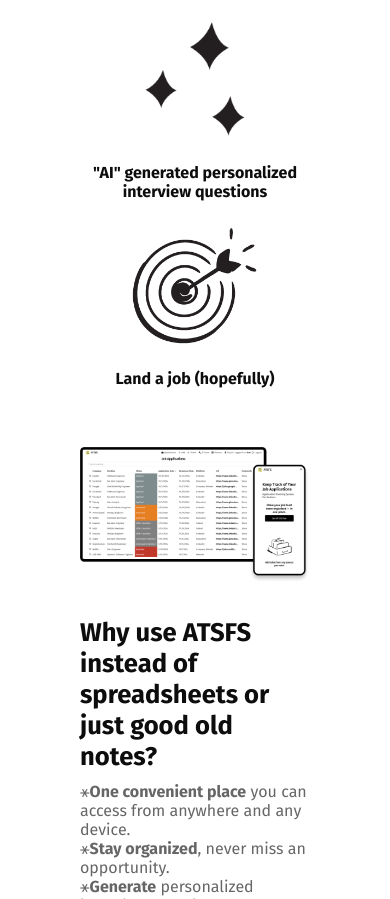
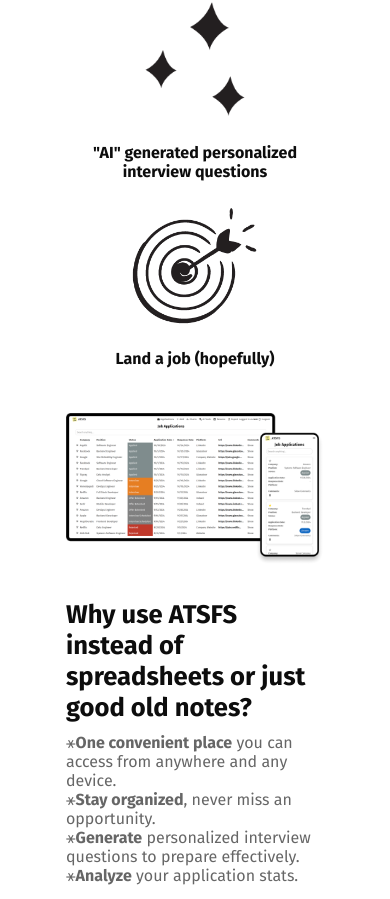
Before and after one commit to cankurttekin/job-application-tracker, a React (Create React App) app in the folder frontend/: page / in a window 390 px wide. Shown: the part 1101-2000 px from the top of the page. Built offline with nearby package versions, Linux system fonts and the light colour scheme; no server answers.

Commit message:
adjustments to homescreen to show new mobile card layout

```diff
--- a/frontend/src/styles/Home.css
+++ b/frontend/src/styles/Home.css
@@ -96,7 +96,7 @@
 
 @media (max-width: 480px) {
     .home-container {
-        margin-top: 40px;
+        margin-top: 20px;
     }
 
     .big-text {
@@ -160,14 +160,14 @@
 .screenshot-section {
     display: flex;
     align-items: flex-start; /* Align items to the start */
-    margin: 20px;
+    margin: 6px;
     text-align: left;
 }
 
 .screenshot-container {
     flex: 1; /* Allow the screenshot to take space */
-    max-width: 50%; /* Control the maximum width */
-    margin-right: 20px; /* Space between image and text */
+    max-width: 100%; /* Control the maximum width */
+    margin-right: 6px; /* Space between image and text */
 }
 
 /* Screenshot styling */
@@ -179,7 +179,7 @@
 /* Text container */
 .screenshot-text {
     flex: 1; /* Allow text to take remaining space */
-    max-width: 50%; /* Control the maximum width */
+    max-width: 20%; /* Control the maximum width */
 }
 
 @media (max-width: 768px) {
```
Also changed, not shown: frontend/src/assets/screenshot1.png.
